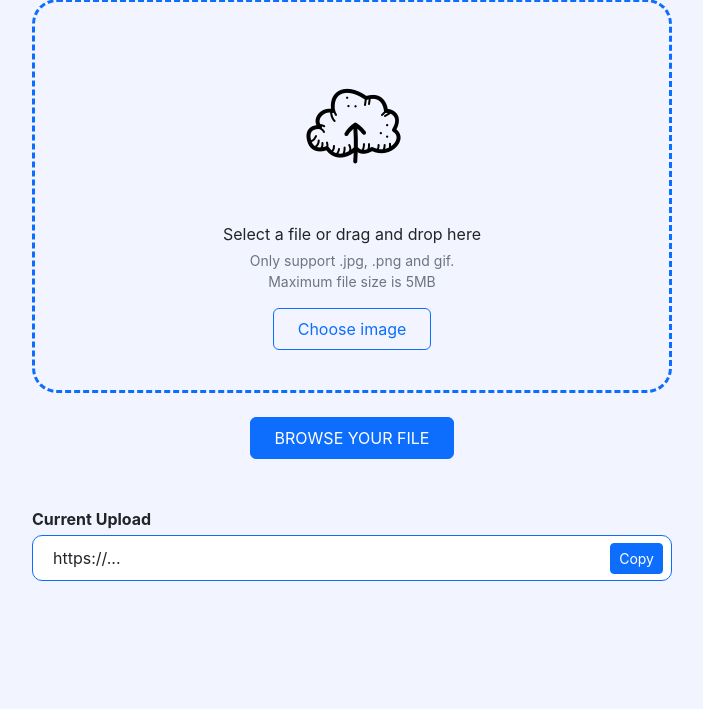
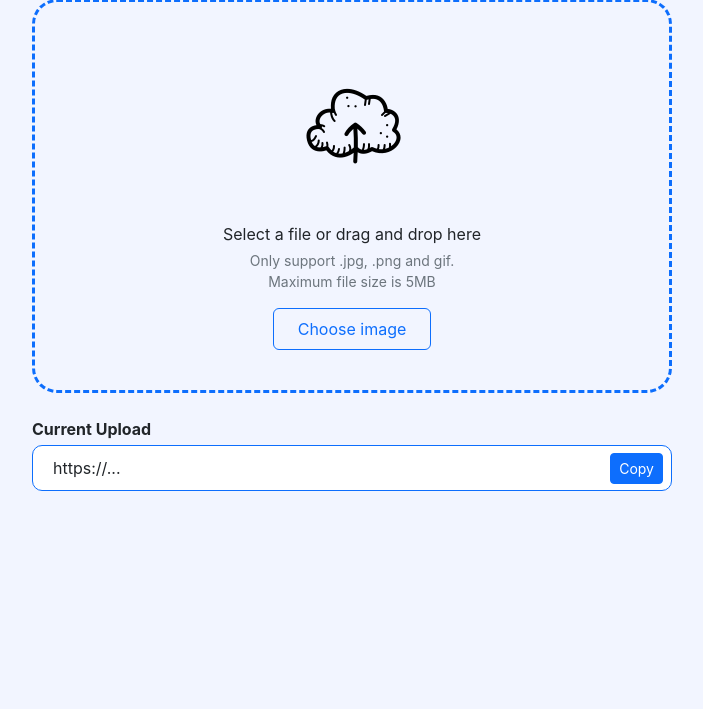
Before and after one commit to feshchenkod/images-hosting, a FastAPI app: page / in a window 1280 px wide. Shown: the part 397-1106 px from the top of the page, without its empty margins (288-991 px from the left). Run offline with FastAPI, Linux system fonts and the light colour scheme; some libraries are stand-ins or nearby versions.

Commit message:
delete browse button

```diff
--- a/app/templates/index.html
+++ b/app/templates/index.html
@@ -49,10 +49,6 @@
 
         </form>
 
-        <div>
-            <button type="button" class="btn btn-primary px-4 py-2 mb-5 text-uppercase">browse your file</button>
-        </div>
-
         <div class="d-flex flex-column align-items-start text-start mb-4 w-50">
             <p class="mb-1 fw-bold ">Current Upload</p>
             <div class="url-form d-flex align-items-center py-1 px-2 w-100">
```
